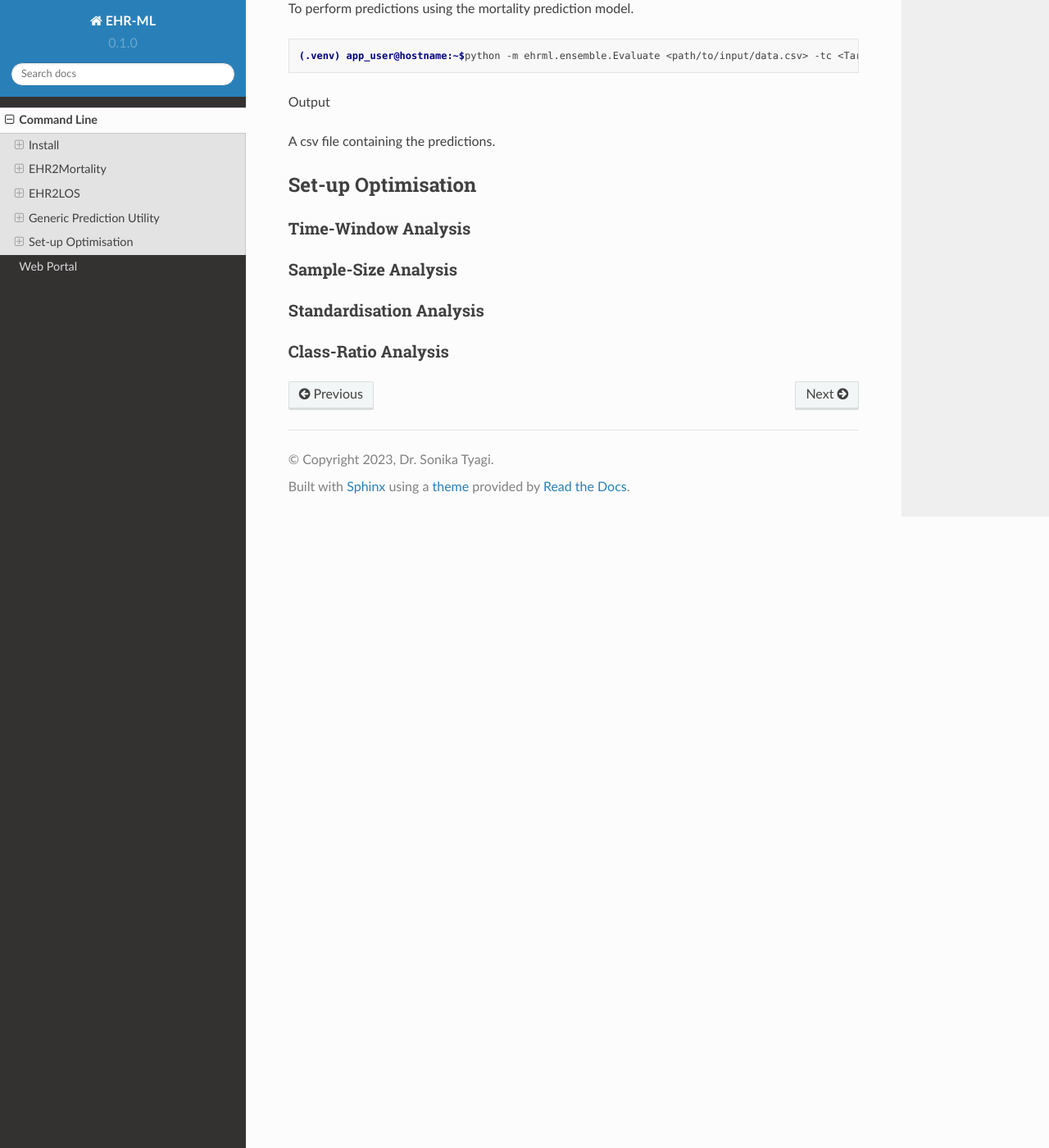
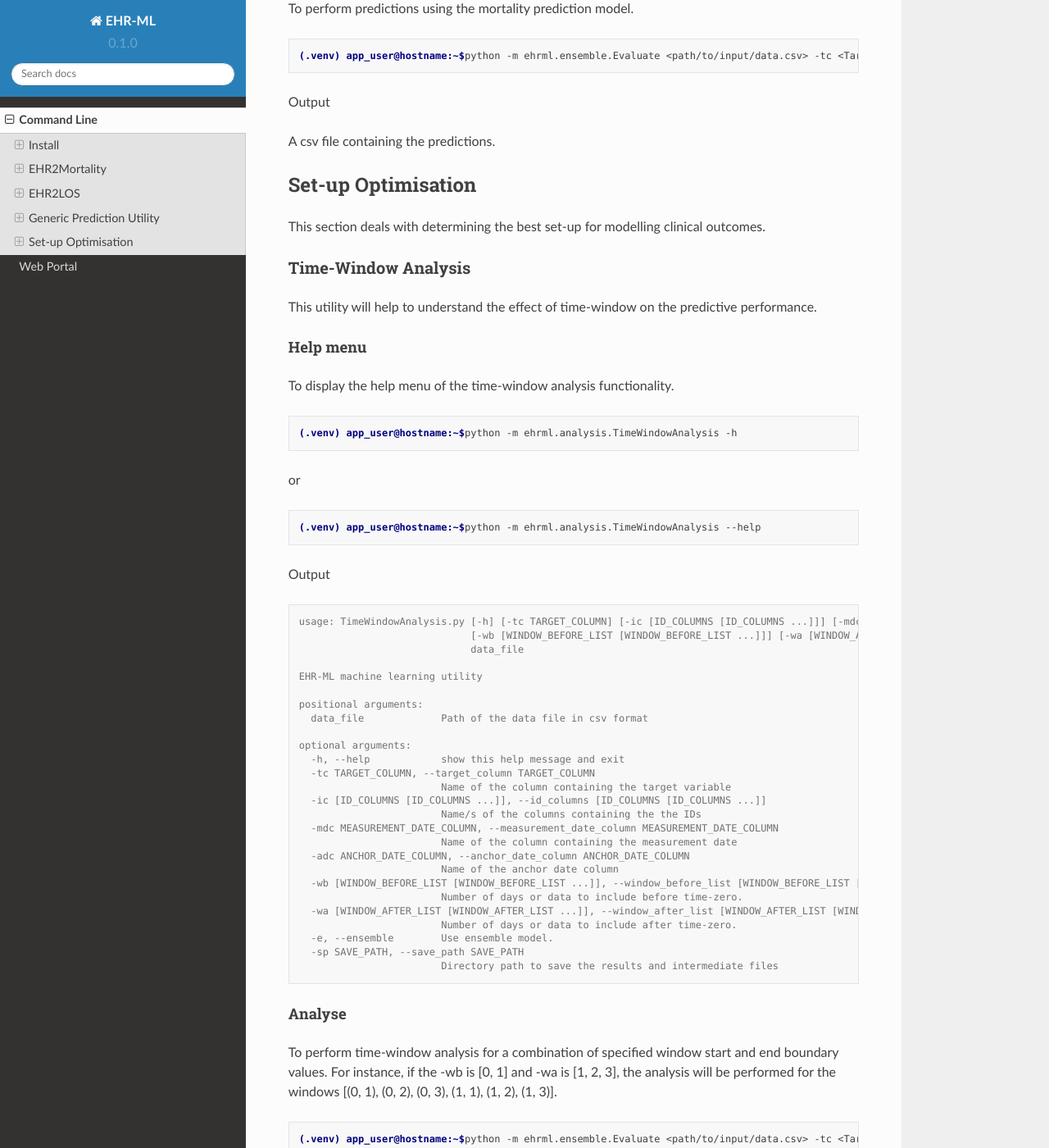
Before and after one commit to ryashpal/EHR-ML-Tutorials, a Sphinx documentation site: the page built from docs/source/command_line.rst, in a window 1280 px wide and 1400 px high, scrolled down 12655 px. Shown: the whole window at 82% size. Built offline with Sphinx 7.4.7 and the Read the Docs theme 2.0.0, drawn with Linux system fonts in a browser that asks for light colours; some of the changed text lies outside the part shown.

Commit message:
Update command_line.rst

```diff
--- a/docs/source/command_line.rst
+++ b/docs/source/command_line.rst
@@ -708,9 +708,78 @@ A csv file containing the predictions.
 Set-up Optimisation
 +++++++++++++++++++
 
+This section deals with determining the best set-up for modelling clinical outcomes.
 
 Time-Window Analysis
 --------------------
+
+This utility will help to understand the effect of time-window on the predictive performance.
+
+Help menu
+~~~~~~~~~
+
+To display the help menu of the time-window analysis functionality.
+
+.. code-block:: console
+
+    (.venv) app_user@hostname:~$python -m ehrml.analysis.TimeWindowAnalysis -h
+
+
+or
+
+.. code-block:: console
+
+    (.venv) app_user@hostname:~$python -m ehrml.analysis.TimeWindowAnalysis --help
+
+
+Output
+
+.. code-block:: console
+
+   usage: TimeWindowAnalysis.py [-h] [-tc TARGET_COLUMN] [-ic [ID_COLUMNS [ID_COLUMNS ...]]] [-mdc MEASUREMENT_DATE_COLUMN] [-adc ANCHOR_DATE_COLUMN]
+                                [-wb [WINDOW_BEFORE_LIST [WINDOW_BEFORE_LIST ...]]] [-wa [WINDOW_AFTER_LIST [WINDOW_AFTER_LIST ...]]] [-e] [-sp SAVE_PATH]
+                                data_file
+
+   EHR-ML machine learning utility
+
+   positional arguments:
+     data_file             Path of the data file in csv format
+
+   optional arguments:
+     -h, --help            show this help message and exit
+     -tc TARGET_COLUMN, --target_column TARGET_COLUMN
+                           Name of the column containing the target variable
+     -ic [ID_COLUMNS [ID_COLUMNS ...]], --id_columns [ID_COLUMNS [ID_COLUMNS ...]]
+                           Name/s of the columns containing the the IDs
+     -mdc MEASUREMENT_DATE_COLUMN, --measurement_date_column MEASUREMENT_DATE_COLUMN
+                           Name of the column containing the measurement date
+     -adc ANCHOR_DATE_COLUMN, --anchor_date_column ANCHOR_DATE_COLUMN
+                           Name of the anchor date column
+     -wb [WINDOW_BEFORE_LIST [WINDOW_BEFORE_LIST ...]], --window_before_list [WINDOW_BEFORE_LIST [WINDOW_BEFORE_LIST ...]]
+                           Number of days or data to include before time-zero.
+     -wa [WINDOW_AFTER_LIST [WINDOW_AFTER_LIST ...]], --window_after_list [WINDOW_AFTER_LIST [WINDOW_AFTER_LIST ...]]
+                           Number of days or data to include after time-zero.
+     -e, --ensemble        Use ensemble model.
+     -sp SAVE_PATH, --save_path SAVE_PATH
+                           Directory path to save the results and intermediate files
+
+Analyse
+~~~~~~~
+
+To perform time-window analysis for a combination of specified window start and end boundary values. For instance, if the -wb is [0, 1] and -wa is [1, 2, 3], the analysis will be performed for the windows [(0, 1), (0, 2), (0, 3), (1, 1), (1, 2), (1, 3)].
+
+.. code-block:: console
+
+    (.venv) app_user@hostname:~$python -m ehrml.ensemble.Evaluate <path/to/input/data.csv> -tc <Target Column Name> -ic <ID Column 1> <ID Column 2> -mdc <Measurement Data Column> -adc <Anchor Data Column> -wb <Window Before Value List> -wa <Window After Value List> -e -sp <path/to/save/predictions.csv>
+
+.. note::
+
+    You have the flexibility to run this analysis with either a standalone or ensemble model, easily enabled by the -e switch.
+
+Output
+
+Multiple csv files containing the predictions saved at the specified path.
+
 
 Sample-Size Analysis
 --------------------
```
